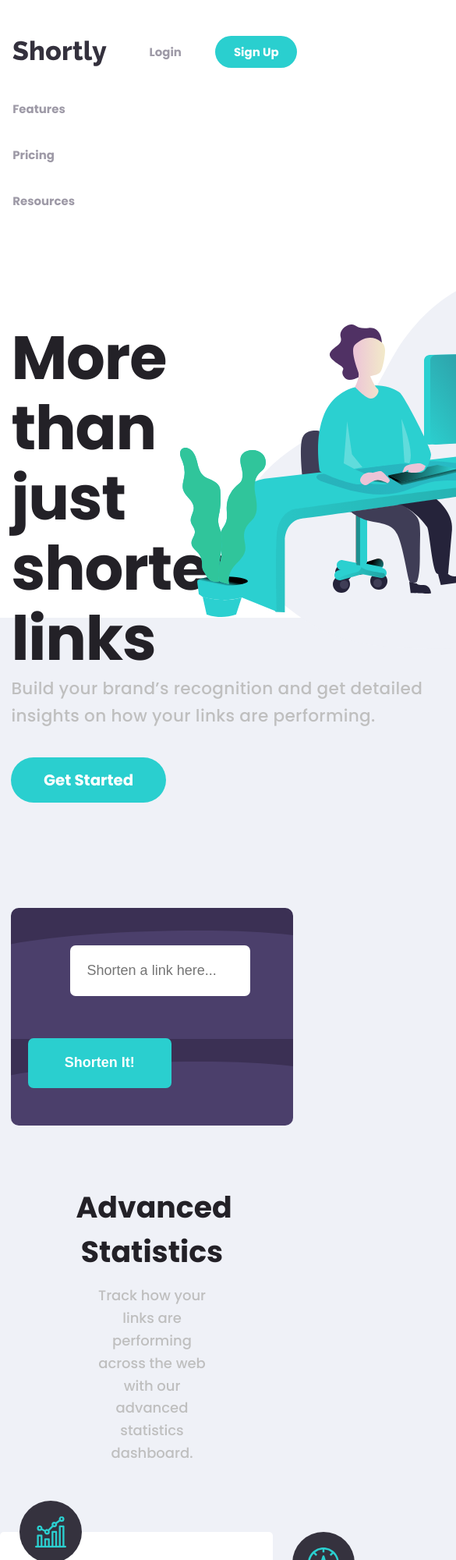
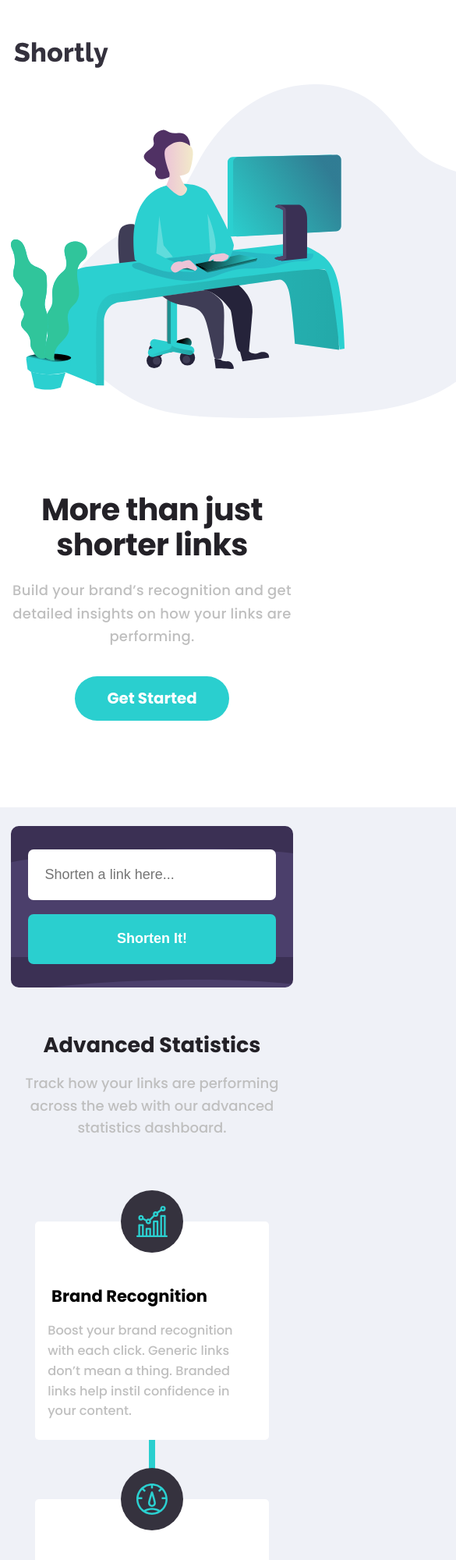
Before and after one commit to ingoremmers/fm-challenges, a plain HTML site: page url-shortening-api-master/index.html in a window 390 px wide. Shown: the top 2000 px of the page at 78% size, 585 px wide, since content can reach past the window. Drawn offline with Linux system fonts and the light colour scheme.

Commit message:
mobile layout not finished, but its ok for now.

```diff
--- a/url-shortening-api-master/index.html
+++ b/url-shortening-api-master/index.html
@@ -22,9 +22,9 @@
 <body>
   <main>
 <header>
+  <img src="images/logo.svg" alt="">
   <nav>
     <ul>
-      <li><a href=""><img src="images/logo.svg" alt=""></a></li>
       <li><a href="">Features</a></li>
       <li><a href="">Pricing</a></li>
       <li><a href="">Resources</a></li>
--- a/url-shortening-api-master/style.css
+++ b/url-shortening-api-master/style.css
@@ -1,11 +1,11 @@
-*{
+* {
   box-sizing: border-box;
   margin: 0;
   padding: 0;
 }
 
 html {
-    font-family: 'Poppins', sans-serif;
+  font-family: "Poppins", sans-serif;
   font-size: 18px;
 }
 body {
@@ -15,12 +15,11 @@ body {
 main {
   max-width: 1140px;
   margin: auto;
-
 }
 
 header {
   display: grid;
-    grid-template-columns: 1fr 12.2em;
+  grid-template-columns: 10em 1fr 12.2em;
   margin: 2em 0;
 }
 
@@ -28,9 +27,8 @@ header a {
   color: hsl(257, 7%, 63%);
   font-weight: 700;
   font-size: 0.83em;
+}
 
-
-}
 header li:first-child {
   padding-right: 1.5em;
 }
@@ -40,35 +38,33 @@ header li {
   font-size: 1em;
 }
 
+header img {
+  margin: 1em;
+}
 #login {
   padding-left: 5px;
-
 }
 
-#login li:last-child  {
+#login li:last-child {
   padding-right: 0;
 }
 
-
-#tagline{
-
+#tagline {
   display: grid;
   grid-template-columns: 60% 40%;
   margin: 3.5em 0.8em 1.9em 0.8em;
 }
 
-
 #tagline article {
   margin: 3.6em 0;
 }
-
 
 #tagline h1 {
   font-size: 4.35em;
   line-height: 1.15em;
   letter-spacing: -0.015em;
   font-weight: 700;
-    color:hsl(260, 8%, 14%);
+  color: hsl(260, 8%, 14%);
 }
 
 #tagline p {
@@ -76,8 +72,7 @@ header li {
   font-size: 1.2em;
   line-height: 1.65em;
   letter-spacing: 0.015em;
-    color: hsl(0, 0%, 75%)
-
+  color: hsl(0, 0%, 75%);
 }
 
 #tagline a {
@@ -88,14 +83,11 @@ header li {
   font-size: 1.1em;
 }
 
-
-
 .centered {
   text-align: center;
   width: 50%;
   margin: auto;
 }
-
 
 a {
   text-decoration: none;
@@ -105,15 +97,11 @@ li {
   list-style-type: none;
 }
 
-
 .green-button {
   background-color: hsl(180, 66%, 49%);
   color: white;
   border-radius: 3em;
   padding: 0.65em 1.6em;
-
-
-
 }
 form {
   background-image: url(images/bg-shorten-desktop.svg);
@@ -124,7 +112,6 @@ form {
   margin: 0em 0.8em;
   padding: 1.2em;
   border-radius: 10px;
-
 }
 
 .shorten-input {
@@ -135,8 +122,6 @@ form {
   margin: 1.5em 3em;
   margin-right: 1.1em;
   cursor: pointer;
-
-
 }
 #shorten-url {
   width: 72.5%;
@@ -144,8 +129,7 @@ form {
   color: hsl(257, 7%, 63%);
 }
 
-
-#shorten-submit{
+#shorten-submit {
   background-color: hsl(180, 66%, 49%);
   color: white;
   font-size: 1em;
@@ -175,17 +159,12 @@ form {
 }
 #shorten span {
   float: right;
-    line-height:2.1em;
+  line-height: 2.1em;
 }
 #shorten span a {
   color: hsl(180, 66%, 49%);
   margin-right: 1em;
 }
-
-
-
-
-
 
 /* ab hier statistics section*/
 
@@ -193,11 +172,10 @@ form {
   margin: auto;
 }
 
-
 #statistic h2 {
   margin-top: 2em;
   font-size: 2.1em;
-    color:hsl(260, 8%, 14%);
+  color: hsl(260, 8%, 14%);
 }
 #statistic p {
   color: hsl(0, 0%, 75%);
@@ -217,8 +195,7 @@ h3 {
 }
 
 #statistic div {
-
-    display:grid;
+  display: grid;
   grid-template-columns: 1fr 1fr 1fr;
   margin-bottom: 10em;
 }
@@ -234,7 +211,7 @@ h3 {
 }
 
 #brand::after {
-    content: '';
+  content: "";
   background-color: hsl(180, 66%, 49%);
   display: block;
   height: 7px;
@@ -253,7 +230,7 @@ h3 {
 }
 
 #statistic article::before {
-    content: '';
+  content: "";
   height: 80px;
   width: 80px;
   display: block;
@@ -269,14 +246,11 @@ h3 {
 }
 #record::before {
   background-image: url(images/icon-detailed-records.svg);
-
 }
 
 #fully::before {
   background-image: url(images/icon-fully-customizable.svg);
 }
-
-
 
 #boost {
   clear: both;
@@ -285,18 +259,16 @@ h3 {
 
   background-size: cover;
   text-align: center;
-    padding:1em 0 2em 0;
+  padding: 1em 0 2em 0;
 }
 
-#boost h2{
+#boost h2 {
   padding: 1em;
   color: white;
 }
 #boost a {
   display: inline-block;
-
 }
-
 
 footer {
   background-color: hsl(260, 8%, 14%);
@@ -312,13 +284,11 @@ footer div {
   margin-bottom: 0;
   max-width: 1440px;
   margin: auto;
-
 }
 
 footer nav {
   padding: 0 1em;
 }
-
 
 footer a {
   color: hsl(0, 0%, 75%);
@@ -326,9 +296,8 @@ footer a {
 }
 
 footer a:hover {
-    color: hsl(180, 66%, 49%)
+  color: hsl(180, 66%, 49%);
 }
-
 
 footer li {
   margin-bottom: 0.6em;
@@ -336,9 +305,135 @@ footer li {
 footer li:first-child {
   font-weight: 700;
   margin-bottom: 1.4em;
+}
+
+#social-media img {
+  padding-right: 0.5em;
+}
+
+@media (max-width: 600px) {
+  body {
+    background: linear-gradient(white 57.5em, #eff1f7 44em, #eff1f7 100%);
+  }
+
+  header nav {
+    visibility: hidden;
+  }
+
+  header {
+    height: 4em;
+    margin-bottom: 0em;
+    display: grid;
+    grid-template-columns: 0;
+  }
+
+  #tagline {
+    display: grid;
+    grid-template-rows: 2fr 1fr;
+    margin: 0em 0.8em 1.9em 0.8em;
+    grid-template-columns: none;
+  }
+
+  #tagline img {
+    order: 1;
+    height: 70%;
+    overflow: hidden;
+    margin: 0;
+    padding: 0;
+  }
+  #tagline article {
+    text-align: center;
+
+    margin-top: -6em;
+    order: 2;
+  }
+
+  #tagline p {
+    width: auto;
+    font-size: 1em;
+  }
+  #tagline h1 {
+    font-size: 2.2em;
+    margin: 0.5em auto;
+  }
+
+  #shorten input {
+    margin: 0.5em auto;
+
+    width: 100%;
+  }
+
+  #shorten p {
+    background-color: white;
+    padding: 0em;
+    border-radius: 7px;
+    height: 8em;
+    padding: 0;
+    float: left;
+  }
+  #shorten a{
+
+      padding: 1em;
+  }
+
+  #shorten span {
+    border-top: 1px solid #eff1f7;
+    margin: 0;
+    float: left;
+
+    width: 100%;
+    padding: 1em;  }
+  #shorten span a{
+      padding: 1em 0;
 
   }
 
+  #statistic .centered {
+    width: 100%;
+  }
+  #statistic h2 {
+    font-size: 1.5em;
+  }
+
+  #statistic div {
+    grid-template-columns: none;
+  }
+
+  #statistic article {
+    margin: 1em auto;
+    width: 300px;
+  }
+
+  #statistic article::before {
+    transform: translateY(-40px) translateX(110px);
+  }
+
+  #brand::after {
+    content: "";
+    background-color: hsl(180, 66%, 49%);
+    display: block;
+    height: 700px;
+    width: 8px;
+    position: relative;
+    left: 146px;
+    z-index: -3;
+  }
+
+  footer div {
+    grid-template-columns: none;
+    margin: auto;
+    text-align: center;
+  }
+
+  footer div > * {
+    padding: 1em;
+  }
+
+  footer img {
+    margin: 1em auto;
+  }
+
   #social-media img {
-   padding-right: .5em;
+    padding: 0.7em;
   }
+}
```
Lines whose indentation alone changed are shown as unchanged.
